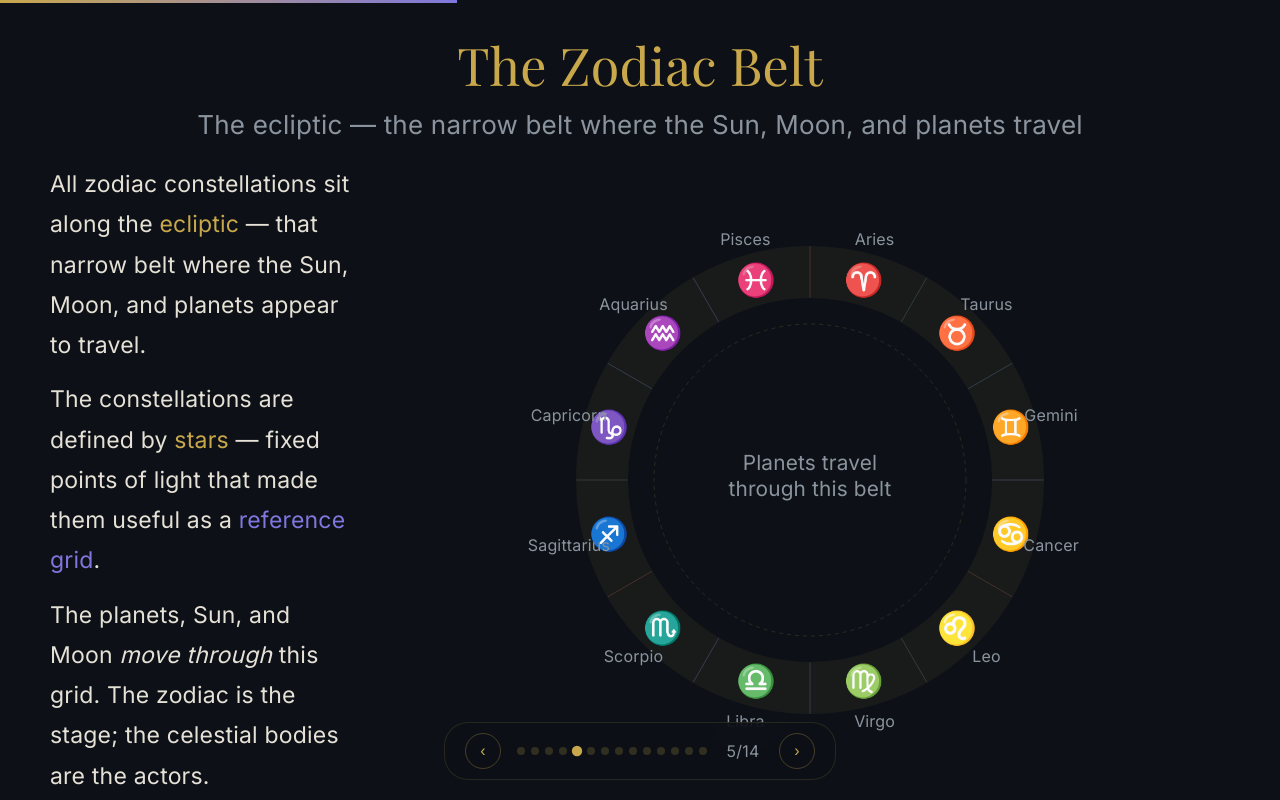
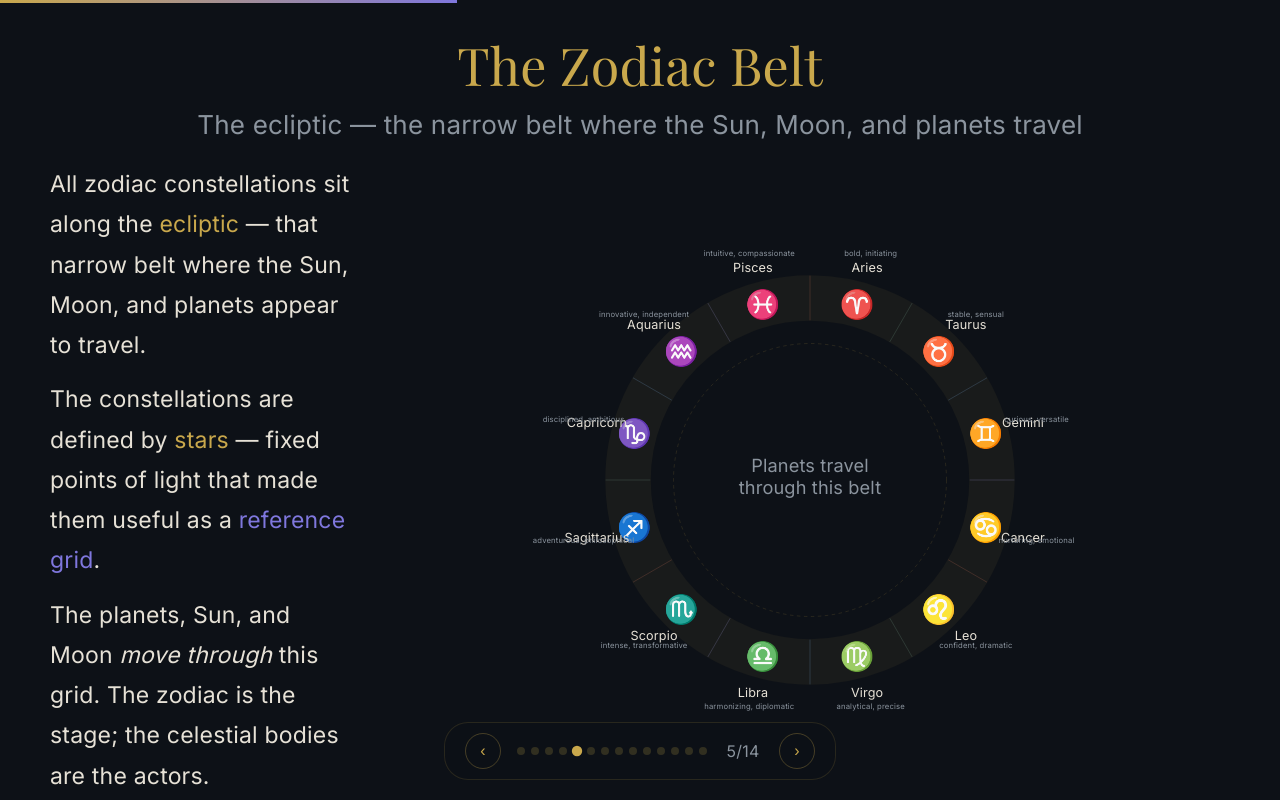
Before and after one commit to NLie2/whyastrologyisforrreal, a React (Vite) app: page / in a window 1280 px wide. Both pictures are taken after a click on the button 577 px from the left and 751 px from the top of the page. Built offline with nearby package versions, Linux system fonts and the light colour scheme; a web font is replaced by a local one.

Commit message:
Add zodiac qualities to ecliptic slide, expand viewBox

```diff
--- a/src/slides/SlideEcliptic.jsx
+++ b/src/slides/SlideEcliptic.jsx
@@ -1,7 +1,8 @@
 export default function SlideEcliptic() {
-  const cx = 350, cy = 350, r = 260
+  const cx = 400, cy = 400, r = 260
   const signs = ['\u2648','\u2649','\u264A','\u264B','\u264C','\u264D','\u264E','\u264F','\u2650','\u2651','\u2652','\u2653']
   const names = ['Aries','Taurus','Gemini','Cancer','Leo','Virgo','Libra','Scorpio','Sagittarius','Capricorn','Aquarius','Pisces']
+  const qualities = ['bold, initiating','stable, sensual','curious, versatile','nurturing, emotional','confident, dramatic','analytical, precise','harmonizing, diplomatic','intense, transformative','adventurous, philosophical','disciplined, ambitious','innovative, independent','intuitive, compassionate']
   const els = ['fire','earth','air','water','fire','earth','air','water','fire','earth','air','water']
   const elC = { fire: '#E07A5F', earth: '#81B29A', air: '#85B7EB', water: '#AFA9EC' }
 
@@ -19,7 +20,7 @@ export default function SlideEcliptic() {
         </div>
 
         {/* Big central circle */}
-        <svg viewBox="0 0 700 700" style={{ flex: 1, maxHeight: '70vh' }}>
+        <svg viewBox="0 0 800 800" style={{ flex: 1, maxHeight: '70vh' }}>
           {/* Ecliptic belt */}
           <circle cx={cx} cy={cy} r={r} fill="none" stroke="rgba(201,168,76,0.25)" strokeWidth="65" opacity="0.25" />
 
@@ -32,14 +33,17 @@ export default function SlideEcliptic() {
             const ly1 = cy + (r - 32) * Math.sin(a1)
             const lx2 = cx + (r + 32) * Math.cos(a1)
             const ly2 = cy + (r + 32) * Math.sin(a1)
-            const nx = cx + (r + 52) * Math.cos(amid)
-            const ny = cy + (r + 52) * Math.sin(amid)
+            const nx = cx + (r + 55) * Math.cos(amid)
+            const ny = cy + (r + 55) * Math.sin(amid)
+            const qx = cx + (r + 75) * Math.cos(amid)
+            const qy = cy + (r + 75) * Math.sin(amid)
             const color = elC[els[i]]
             return (
               <g key={i}>
                 <line x1={lx1} y1={ly1} x2={lx2} y2={ly2} stroke={color} strokeWidth="0.8" opacity="0.35" />
                 <text x={x} y={y} textAnchor="middle" dominantBaseline="central" fontSize="40" fill={color}>{signs[i]}</text>
-                <text x={nx} y={ny} textAnchor="middle" dominantBaseline="central" fontSize="20" fill="var(--text-muted)">{names[i]}</text>
+                <text x={nx} y={ny} textAnchor="middle" dominantBaseline="central" fontSize="18" fill="var(--text)">{names[i]}</text>
+                <text x={qx} y={qy} textAnchor="middle" dominantBaseline="central" fontSize="11" fill="var(--text-muted)">{qualities[i]}</text>
               </g>
             )
           })}
```
